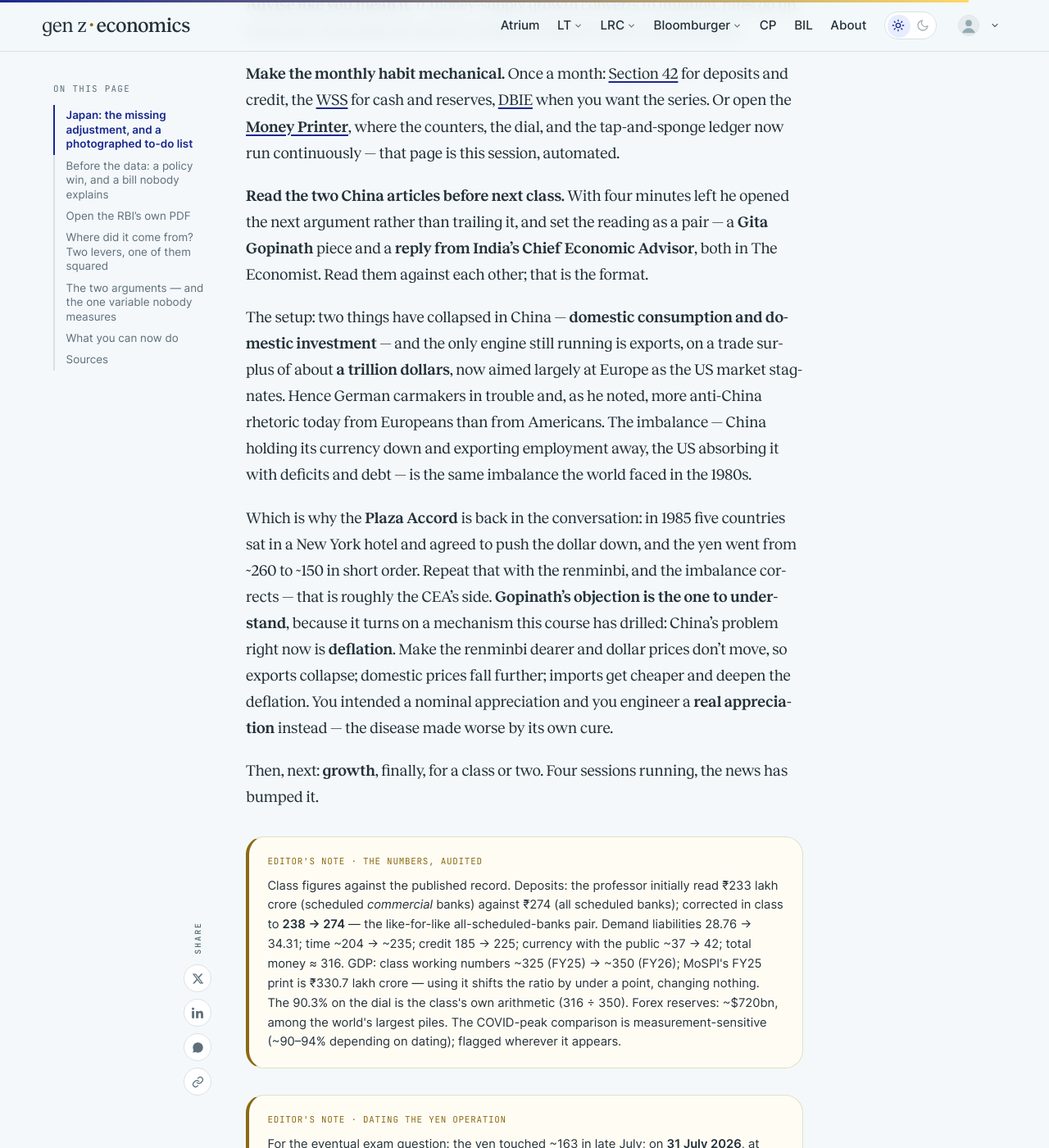
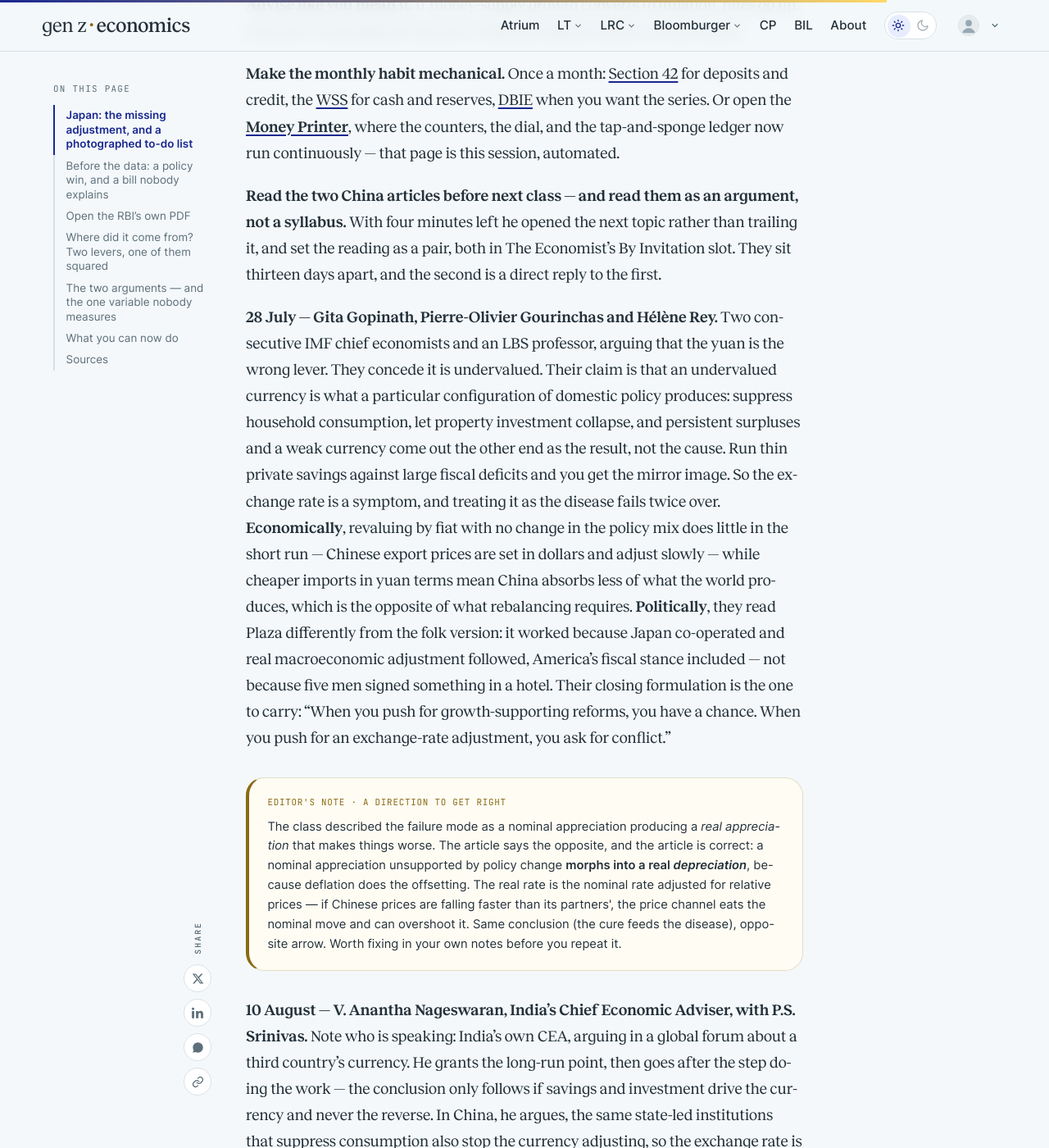
Before and after one commit to harsharya7021/genz-economics.com, a Jekyll site: the page built from _posts/2026-08-23-the-quiet-print-crisis-money-without-a-crisis.md, in a window 1280 px wide and 1400 px high, scrolled down 16180 px. Shown: the whole window at 82% size. Built offline with Jekyll 4.4.1, drawn with Linux system fonts in a browser that asks for light colours; comment, search, counter and statistics services are not loaded; some of the changed text lies outside the part shown.

Commit message:
China section rewritten from the actual Economist pair (Gopinath/Gourinchas/Rey 28 Jul, Nageswaran/Srinivas 10 Aug), plus an ednote correcting real-appreciation to real-depreciation

```diff
--- a/_posts/2026-08-23-the-quiet-print-crisis-money-without-a-crisis.md
+++ b/_posts/2026-08-23-the-quiet-print-crisis-money-without-a-crisis.md
@@ -215,11 +215,22 @@ So **[the Wage Watch]({{ '/wage-watch/' | relative_url }})** now asks his questi
 
 **Make the monthly habit mechanical.** Once a month: [Section 42](https://website.rbi.org.in/web/rbi/statistics/data-releases) for deposits and credit, the [WSS](https://website.rbi.org.in/web/rbi/publications/weekly-statistical-supplement) for cash and reserves, [DBIE](https://data.rbi.org.in) when you want the series. Or open the **[Money Printer]({{ '/macro-watch/#money-printer' | relative_url }})**, where the counters, the dial, and the tap-and-sponge ledger now run continuously — that page *is* this session, automated.
 
-**Read the two China articles before next class.** With four minutes left he opened the next argument rather than trailing it, and set the reading as a pair — a **Gita Gopinath** piece and a **reply from India's Chief Economic Advisor**, both in *The Economist*. Read them against each other; that is the format.
+**Read the two China articles before next class — and read them as an argument, not a syllabus.** With four minutes left he opened the next topic rather than trailing it, and set the reading as a pair, both in *The Economist*'s By Invitation slot. They sit thirteen days apart, and the second is a direct reply to the first.
 
-The setup: two things have collapsed in China — **domestic consumption and domestic investment** — and the only engine still running is exports, on a trade surplus of about **a trillion dollars**, now aimed largely at Europe as the US market stagnates. Hence German carmakers in trouble and, as he noted, more anti-China rhetoric today from Europeans than from Americans. The imbalance — China holding its currency down and exporting employment away, the US absorbing it with deficits and debt — is the same imbalance the world faced in the 1980s.
+**28 July — Gita Gopinath, Pierre-Olivier Gourinchas and Hélène Rey.** Two consecutive IMF chief economists and an LBS professor, arguing that the yuan is the wrong lever. They concede it is undervalued. Their claim is that an undervalued currency is what a particular configuration of domestic policy *produces*: suppress household consumption, let property investment collapse, and persistent surpluses and a weak currency come out the other end as the result, not the cause. Run thin private savings against large fiscal deficits and you get the mirror image. So the exchange rate is a symptom, and treating it as the disease fails twice over. **Economically**, revaluing by fiat with no change in the policy mix does little in the short run — Chinese export prices are set in dollars and adjust slowly — while cheaper imports in yuan terms mean China absorbs *less* of what the world produces, which is the opposite of what rebalancing requires. **Politically**, they read Plaza differently from the folk version: it worked because Japan co-operated *and* real macroeconomic adjustment followed, America's fiscal stance included — not because five men signed something in a hotel. Their closing formulation is the one to carry: *"When you push for growth-supporting reforms, you have a chance. When you push for an exchange-rate adjustment, you ask for conflict."*
 
-Which is why the **Plaza Accord** is back in the conversation: in 1985 five countries sat in a New York hotel and agreed to push the dollar down, and the yen went from ~260 to ~150 in short order. Repeat that with the renminbi, and the imbalance corrects — that is roughly the CEA's side. **Gopinath's objection is the one to understand**, because it turns on a mechanism this course has drilled: China's problem right now is **deflation**. Make the renminbi dearer and dollar prices don't move, so exports collapse; domestic prices fall further; imports get cheaper and deepen the deflation. You intended a nominal appreciation and you engineer a **real appreciation** instead — the disease made worse by its own cure.
+<div class="ednote">
+  <p class="ed-meta">Editor's note · a direction to get right</p>
+  <p>The class described the failure mode as a nominal appreciation producing a <em>real appreciation</em> that makes things worse. The article says the opposite, and the article is correct: a nominal appreciation unsupported by policy change <strong>morphs into a real <em>depreciation</em></strong>, because deflation does the offsetting. The real rate is the nominal rate adjusted for relative prices — if Chinese prices are falling faster than its partners', the price channel eats the nominal move and can overshoot it. Same conclusion (the cure feeds the disease), opposite arrow. Worth fixing in your own notes before you repeat it.</p>
+</div>
+
+**10 August — V. Anantha Nageswaran, India's Chief Economic Adviser, with P.S. Srinivas.** Note who is speaking: India's own CEA, arguing in a global forum about a third country's currency. He grants the long-run point, then goes after the step doing the work — the conclusion only follows if savings and investment drive the currency and never the reverse. In China, he argues, the same state-led institutions that suppress consumption also stop the currency adjusting, so the exchange rate is not sitting outside the imbalance; it is one of the channels generating it. In the short run it is a lever in its own right — and the IMF's own long habit of making devaluation standard structural-adjustment conditionality is the tacit admission that it is.
+
+His empirical case is what to bring to class. China's goods-trade surplus hit a record **$1.2 trillion in 2025**, up a fifth on the year, *even as* exports to America fell sharply — the shortfall more than made good by shipments elsewhere. A hyper-competitive currency forces trading partners to hold their own rates down, exporting the adjustment problem rather than solving it: China's biggest export of late, in his phrase, has been its deflation. And the reform alternative he finds weaker than it looks — **household consumption has sat near 40% of Chinese GDP for two decades**, through all of which it was official policy to raise it. Hence the line that lands hardest: *"A currency level is visible every day. A reform pledge can be obscured indefinitely."*
+
+He also refuses the symmetry, and this is the argument with the most carry. An American fiscal deficit unwinds inside an electoral cycle, watched by an independent central bank. China's savings-investment gap is rooted in local-government finance, state-bank balance sheets and the political weight of the tradable sector — slower and costlier to shift. Treating the two sides as equivalent lets the more entrenched one escape scrutiny. And the part that should matter most to this room: **developing countries are squeezed from both directions** — Chinese excess capacity crowds out their manufacturers while American deficits pull away the capital that would have funded them. His number to argue with: the IMF's own 2026 External Sector Report puts yuan undervaluation at a midpoint of **21.3%**.
+
+**Where they agree, which is easy to miss.** Both want American fiscal adjustment. Both want Chinese demand-side reform. Both reject the fantasy that a revaluation on its own fixes anything — Nageswaran concedes explicitly that a sharp appreciation taken in isolation would intensify the deflation. The disagreement is about **sequencing and leverage**: whether the currency is the thing you ask for, or the thing you get once the reforms land. Come with a view on which.
 
 Then, next: **growth**, finally, for a class or two. Four sessions running, the news has bumped it.
 
```
